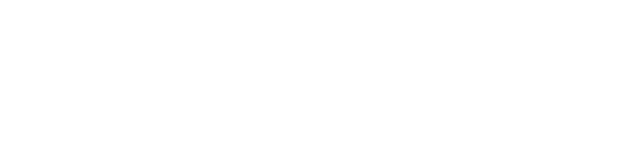
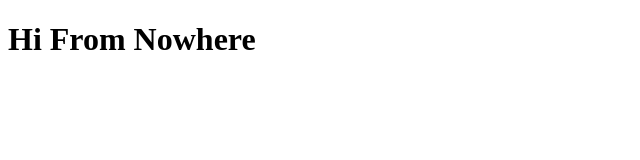
Before and after one commit to yousefalsatouf/Tim-berners-lee, a plain HTML site: page index.html in a window 1280 px wide. Shown: the whole page, without its empty margins (0-640 px from the left). Drawn offline with Linux system fonts and the light colour scheme.

Commit message:
working on the page

```diff
--- a/index.html
+++ b/index.html
@@ -6,6 +6,6 @@
         <link rel = "stylesheet" type = "text/css" href = "css/style.css" />
     </head>
     <body>
-        <h1></h1>
+        <h1>Hi From Nowhere</h1>
     </body>
 </html>
```
